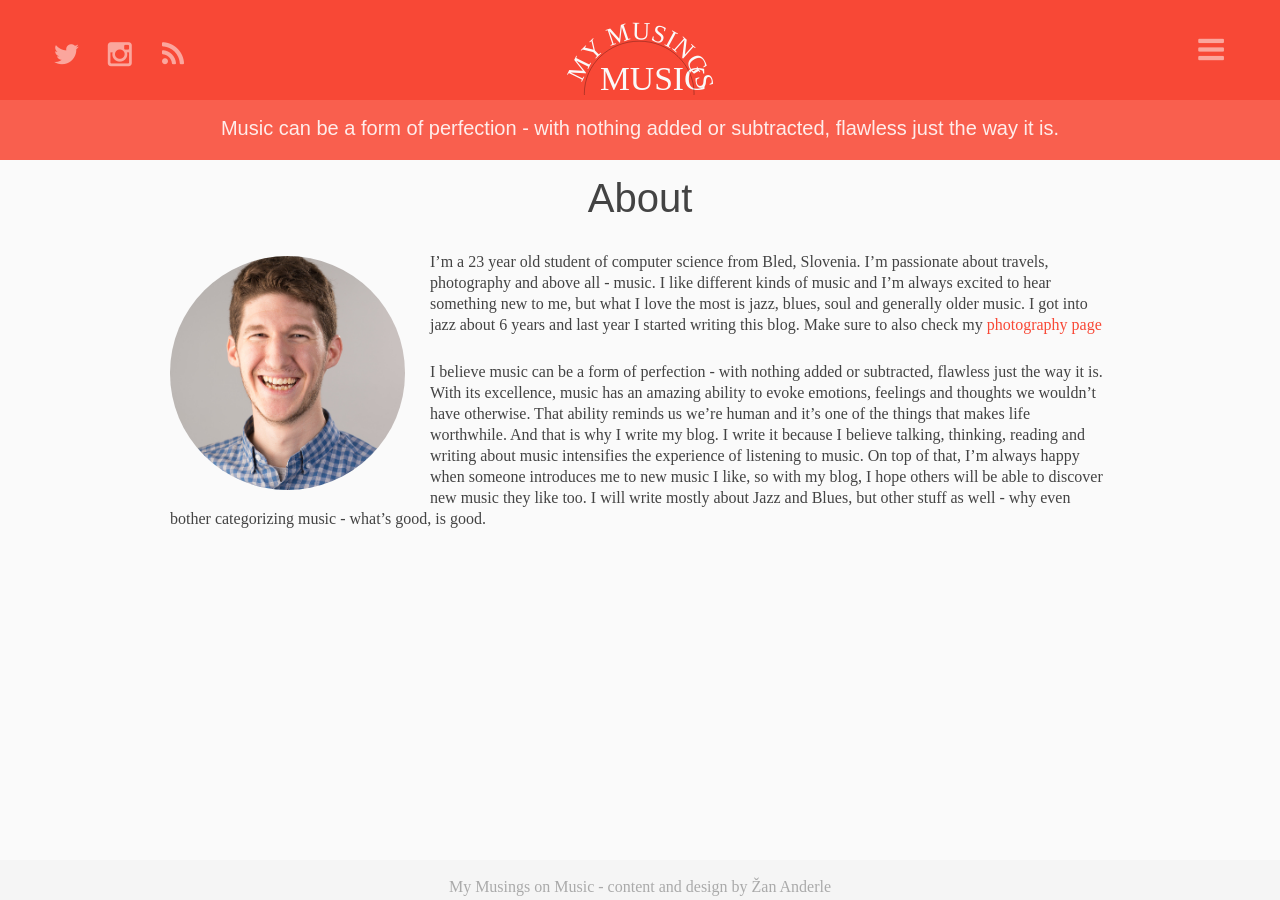
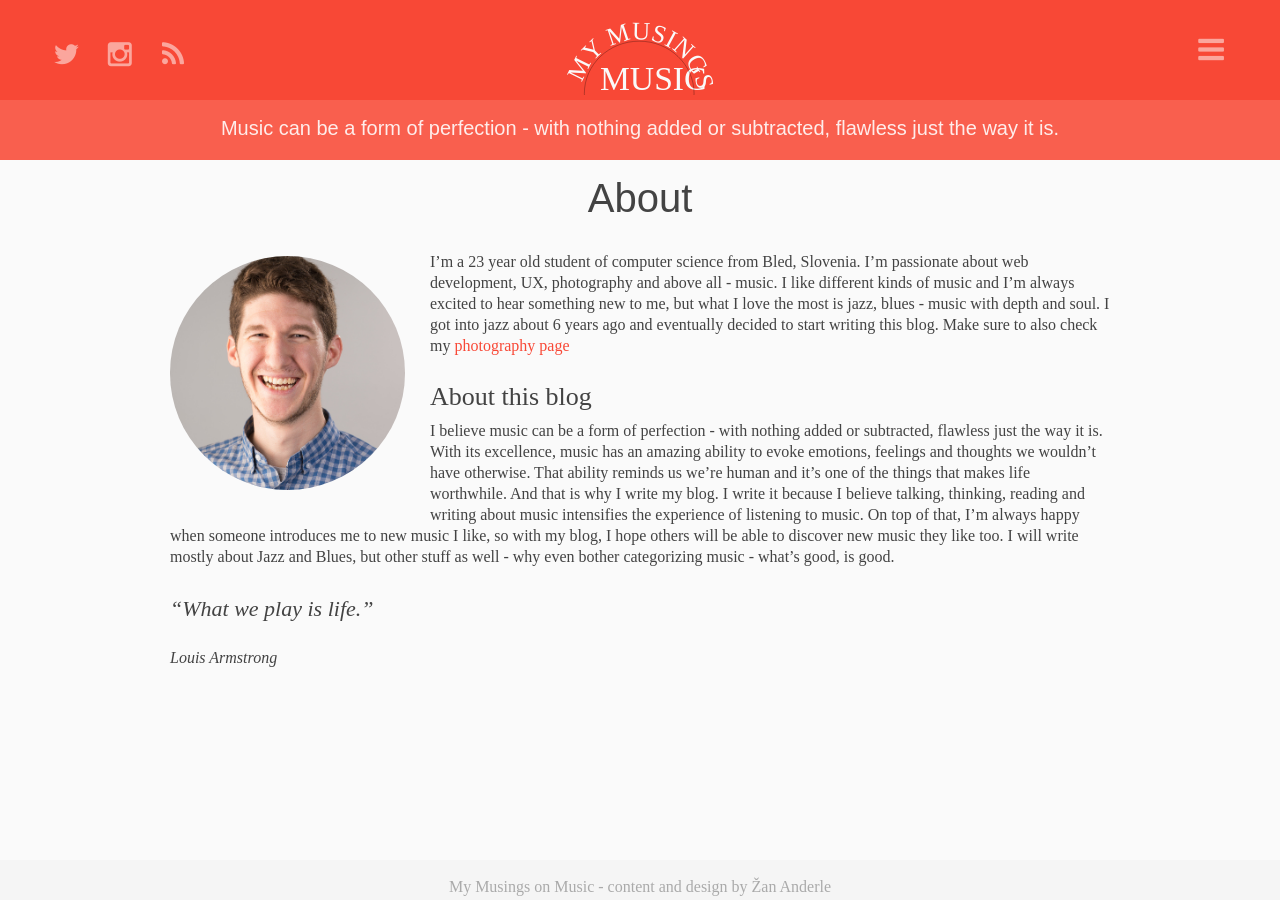
Before and after one commit to zanderle/mymusings, a Jekyll site: the page built from about.md, in a window 1280 px wide. Built offline with Jekyll 4.4.1, drawn with Linux system fonts in a browser that asks for light colours; some web fonts are replaced; comment, search, counter and statistics services are not loaded.

Commit message:
About page

```diff
--- a/about.md
+++ b/about.md
@@ -5,7 +5,15 @@ permalink: /about/
 ---
 
 <img src="/img/zan.jpg" alt="Me" class="left circle col-3 breathe">
-I'm a 23 year old student of computer science from Bled, Slovenia. I'm passionate about travels, photography and above all - music. I like different kinds of music and I'm always excited to hear something new to me, but what I love the most is jazz, blues, soul and generally older music. I got into jazz about 6 years and last year I started writing this blog. Make sure to also check my [photography page](https://zanderle.tumblr.com)
+I'm a 23 year old student of computer science from Bled, Slovenia. I'm passionate about web development, UX, photography and above all - music. I like different kinds of music and I'm always excited to hear something new to me, but what I love the most is jazz, blues - music with depth and soul. I got into jazz about 6 years ago and eventually decided to start writing this blog. Make sure to also check my [photography page](https://zanderle.tumblr.com)
+
+
+### About this blog
 
 I believe music can be a form of perfection - with nothing added or subtracted, flawless just the way it is. With its excellence, music has an amazing ability to evoke emotions, feelings and thoughts we wouldn’t have otherwise. That ability reminds us we’re human and it’s one of the things that makes life worthwhile. And that is why I write my blog. I write it because I believe talking, thinking, reading and writing about music intensifies the experience of listening to music. On top of that, I’m always happy when someone introduces me to new music I like, so with my blog, I hope others will be able to discover new music they like too.
 I will write mostly about Jazz and Blues, but other stuff as well - why even bother categorizing music - what's good, is good.
+
+
+> "What we play is life."
+
+_Louis Armstrong_
```
Also changed, not shown: css/style.css.
